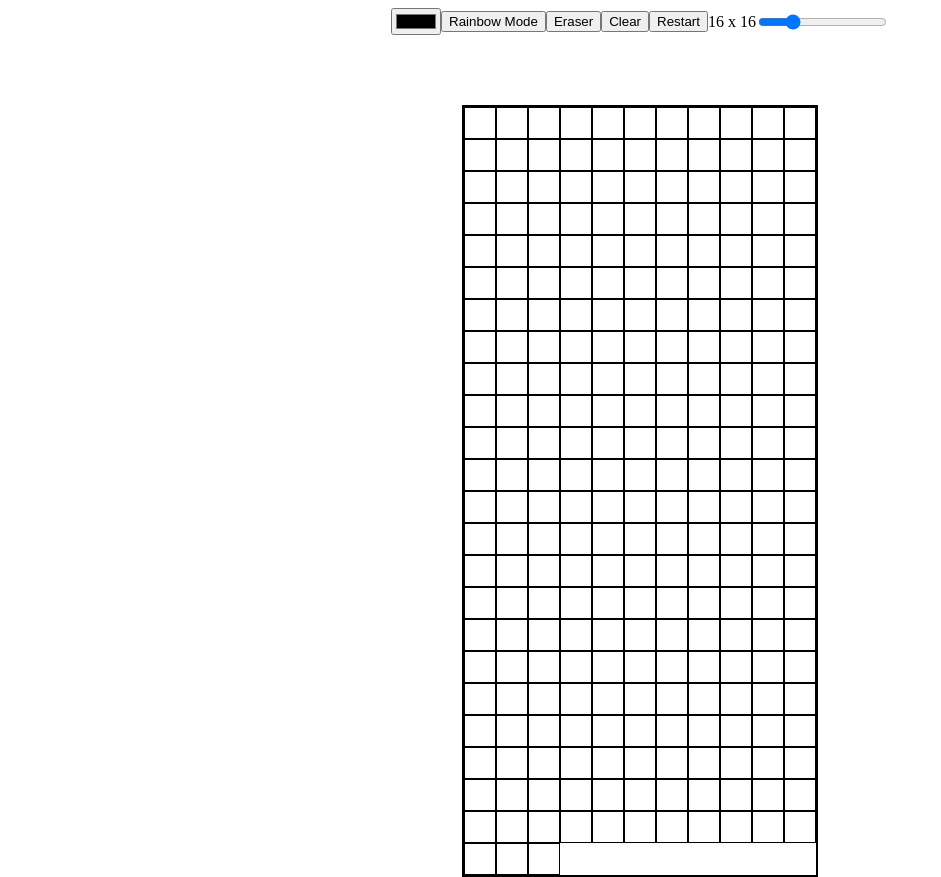
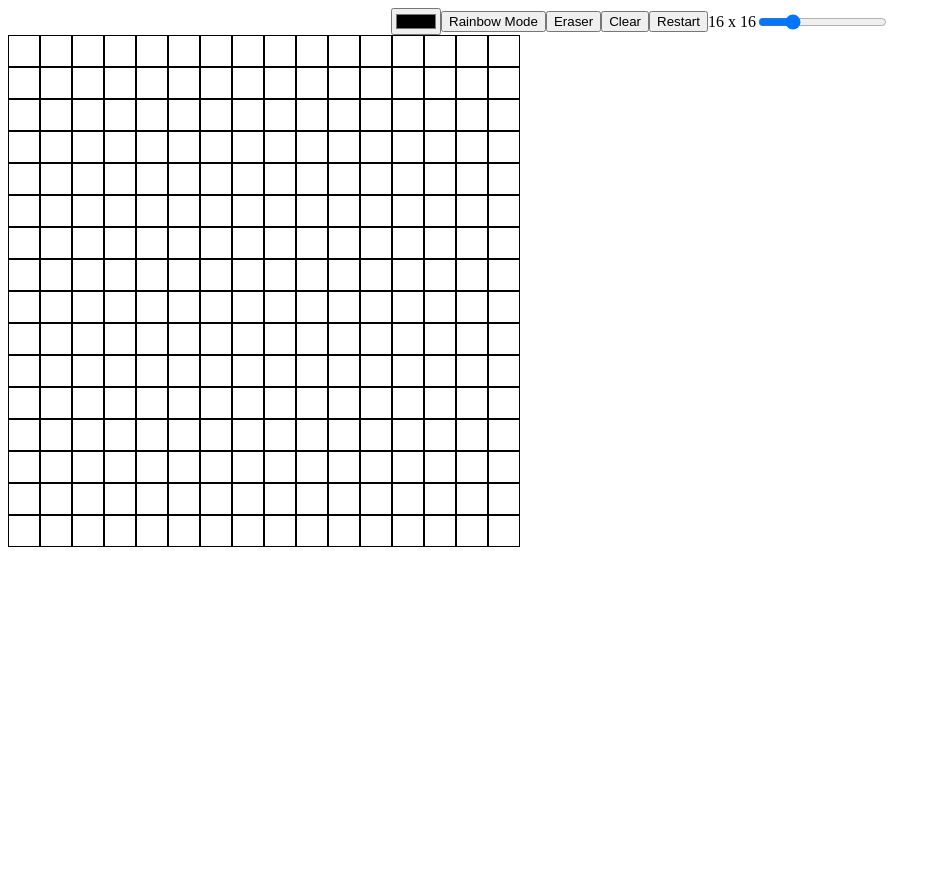
Before and after one commit to dswiggett/etch-a-sketch, a plain HTML site: page index.html in a window 1280 px wide. Shown: the whole page, without its empty margins (0-941 px from the left). After the commit the page ends 800 px from the top, so only its background shows below. Drawn offline with Linux system fonts and the light colour scheme.

Commit message:
removed unnecessary classes

```diff
--- a/style.css
+++ b/style.css
@@ -5,10 +5,5 @@
 }
 
 .game-box {
-    position: relative;
-    top: 70px;
-    margin: 0 454px;
-    display: flex;
-    flex-wrap: wrap;
-    border: 2px solid black;
+    display: inline-grid;
 }
```
